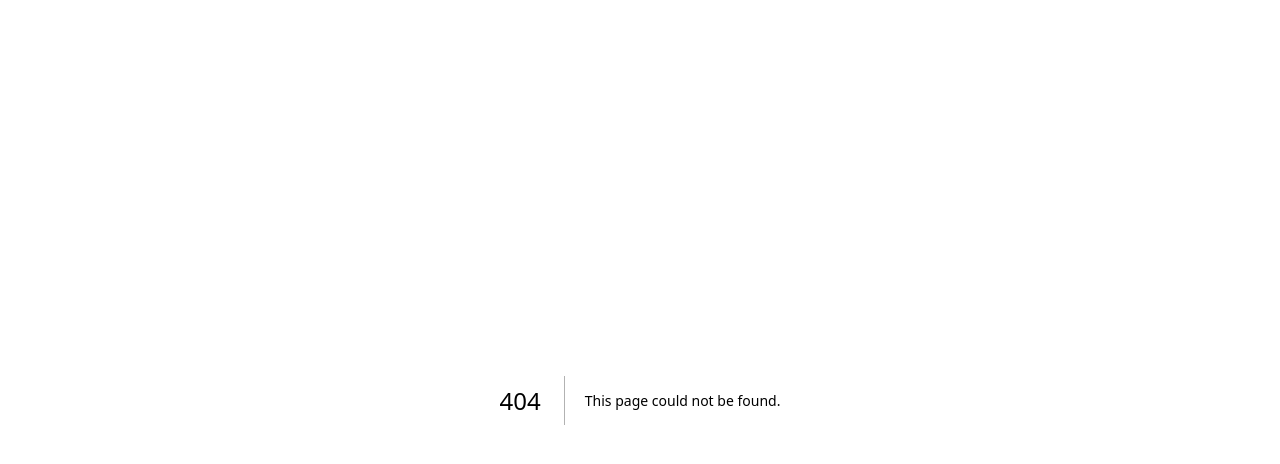
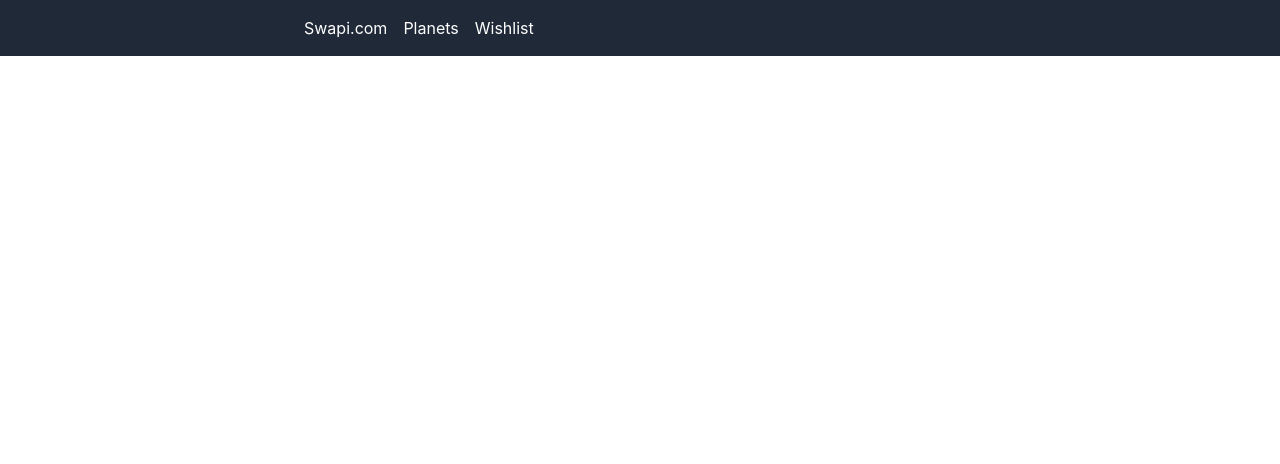
Before and after one commit to hariirawan/frontend-test, a Next.js app: page /wishlist in a window 1280 px wide. Before the commit this address had no page. Shown: the top 464 px of the page. Built offline with nearby package versions, Linux system fonts and the light colour scheme.

Commit message:
add page wishlist

```diff
--- a/pages/detail.tsx
+++ b/pages/detail.tsx
@@ -50,10 +50,13 @@ const Detail: NextPage = () => {
 
       <nav className="bg-gray-800 py-4 mb-4">
         <div className="max-w-2xl mx-auto flex flex-row space-x-4 text-white items-center">
-          <h1>Swapi.com</h1>
-          <ul className="flex flex-row space-x-4">
-            <li className="text-sm">Planets</li>
-          </ul>
+          <button
+            onClick={() => {
+              window.history.back();
+            }}
+          >
+            Back
+          </button>
         </div>
       </nav>
       <main className="max-w-2xl mx-auto">
--- a/pages/index.tsx
+++ b/pages/index.tsx
@@ -69,7 +69,12 @@ const Home: NextPage = () => {
         <div className="max-w-2xl mx-auto flex flex-row space-x-4 text-white">
           <h1>Swapi.com</h1>
           <ul className="flex flex-row space-x-4">
-            <li>Planets</li>
+            <li>
+              <Link href={'/'}>Planets</Link>
+            </li>
+            <li>
+              <Link href={'/wishlist'}>Wishlist</Link>
+            </li>
           </ul>
         </div>
       </nav>
--- /dev/null
+++ b/pages/wishlist.tsx
@@ -0,0 +1,58 @@
+import type { NextPage } from 'next';
+import Head from 'next/head';
+import Link from 'next/link';
+import { IPlanet } from '../interfaces/inteface-planets';
+import { useWishlist } from '../provider/provider-store';
+
+const Wishlist: NextPage = () => {
+  const { wishlist } = useWishlist();
+
+  return (
+    <div>
+      <Head>
+        <title>Create Next App</title>
+        <meta name="description" content="Generated by create next app" />
+        <link rel="icon" href="/favicon.ico" />
+      </Head>
+
+      <nav className="bg-gray-800 py-4 mb-4">
+        <div className="max-w-2xl mx-auto flex flex-row space-x-4 text-white">
+          <h1>Swapi.com</h1>
+          <ul className="flex flex-row space-x-4">
+            <li>
+              <Link href={'/'}>Planets</Link>
+            </li>
+            <li>
+              <Link href={'/wishlist'}>Wishlist</Link>
+            </li>
+          </ul>
+        </div>
+      </nav>
+      <main className="max-w-2xl mx-auto">
+        <div className="grid grid-cols-3 gap-3 ">
+          {wishlist.map((val: IPlanet, key: number) => {
+            return (
+              <Link key={key} href={`/detail?url=${val.url}`}>
+                <div className="border border-gray-800 p-6 rounded-md h-full">
+                  <h3 className="text-xl font-bold">{val.name}</h3>
+                  <strong>Climate</strong>
+                  <p>{val.climate}</p>
+                  <strong>Diameter</strong>
+                  <p>{val.diameter}</p>
+                  <strong>Gravity</strong>
+                  <p>{val.gravity}</p>
+                  <strong>Surface Water</strong>
+                  <p>{val.surface_water}</p>
+                  <strong>Terrain</strong>
+                  <p>{val.terrain}</p>
+                </div>
+              </Link>
+            );
+          })}
+        </div>
+      </main>
+    </div>
+  );
+};
+
+export default Wishlist;
```
